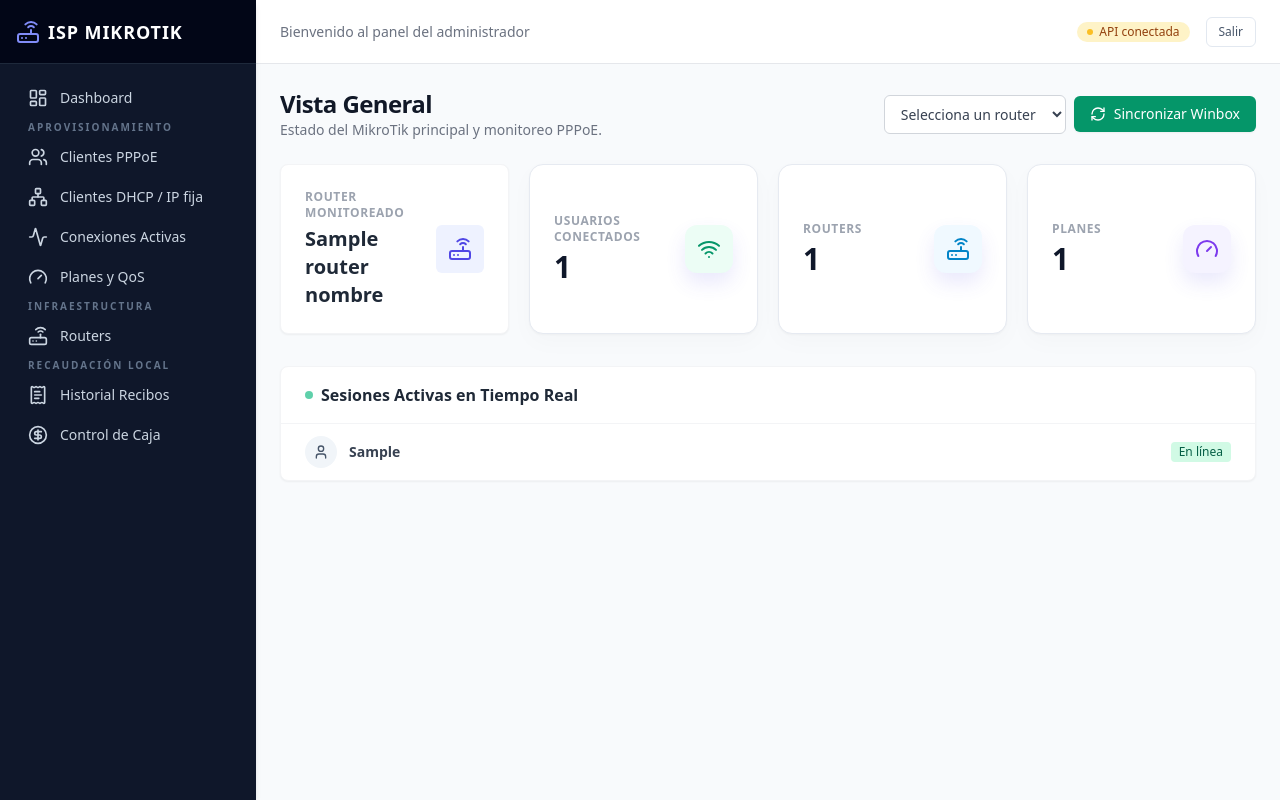
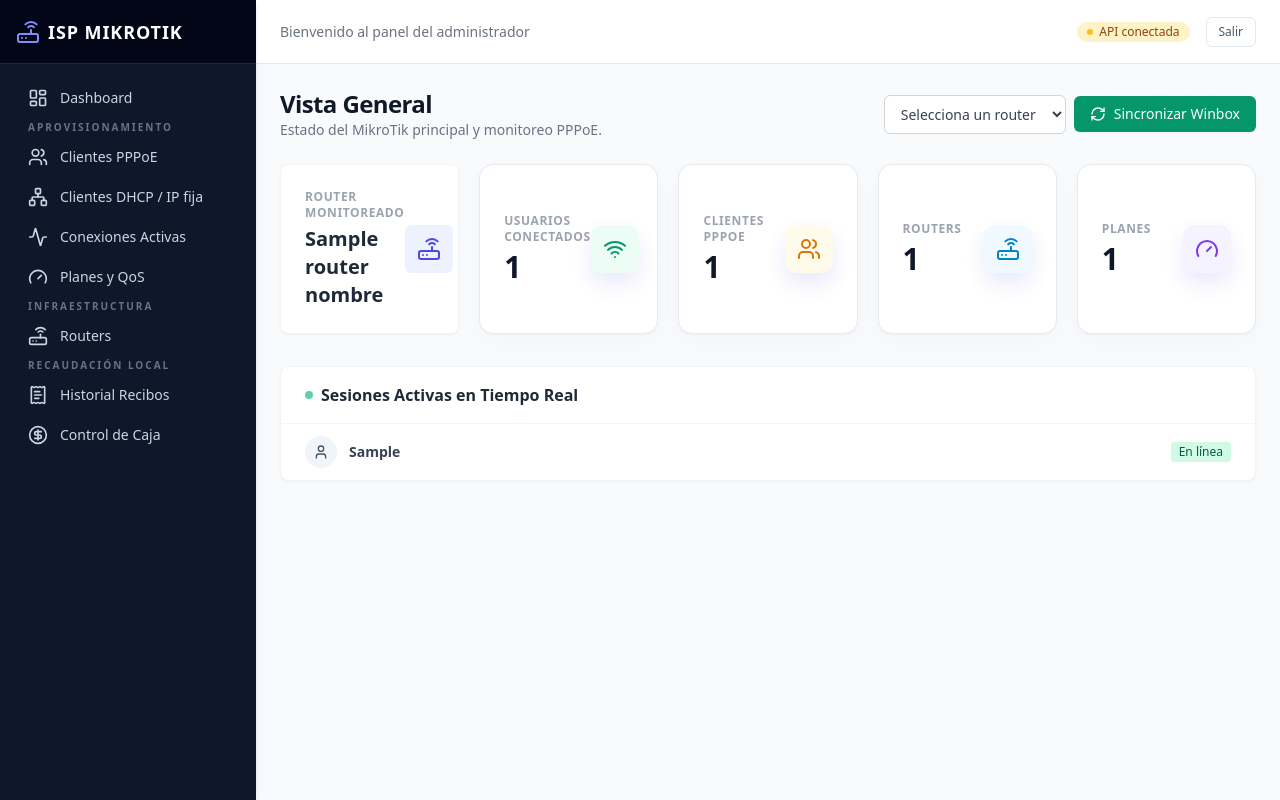
Before and after one commit to adrianlugo/mikrotik_web, a Django app: template mikrotik_web_app/templates/pppoe/index.html in a window 1280 px wide. Run offline with Django 5.2, Linux system fonts and the light colour scheme; the template is opened without the code that fills it: most values are stand-ins (such as "Sample title", 1, 10 or a date in 2020); parts of the project's set-up code (start-up, migrations or seed data) failed here and were passed over.

Commit message:
Preparación para producción en la web: mikrotik_web_app/templates/pppoe/index.html

```diff
--- a/mikrotik_web_app/templates/pppoe/index.html
+++ b/mikrotik_web_app/templates/pppoe/index.html
@@ -36,11 +36,11 @@
 {% endif %}
 
 <!-- Fila de Tarjetas -->
-<div class="grid grid-cols-1 sm:grid-cols-2 xl:grid-cols-4 gap-5 mb-8">
+<div class="grid grid-cols-1 sm:grid-cols-2 xl:grid-cols-5 gap-5 mb-8">
     <div class="bg-white p-6 rounded-lg shadow-sm border border-gray-100 flex items-center justify-between">
         <div>
             <p class="text-xs font-semibold text-gray-400 uppercase tracking-wider">Router Monitoreado</p>
-            <p class="text-xl font-bold text-gray-800 mt-1">{{ router_nombre|default:"Ninguno" }}</p>
+            <p class="text-xl font-bold text-gray-800 mt-1">{% if activos_no_disponibles %}No disponible{% elif router_nombre %}{{ router_nombre }}{% else %}Sin datos del router{% endif %}</p>
         </div>
         <div class="p-3 bg-indigo-50 text-indigo-600 rounded-md">
             <i data-lucide="router"></i>
@@ -50,9 +50,14 @@
     <div class="card p-6 flex items-center justify-between">
         <div>
             <p class="text-xs font-semibold text-gray-400 uppercase tracking-wider">Usuarios Conectados</p>
-            <p class="text-3xl font-extrabold text-slate-900 mt-1">{{ total_conectados }}</p>
+            <p class="text-3xl font-extrabold text-slate-900 mt-1">{% if total_conectados is None %}—{% else %}{{ total_conectados }}{% endif %}</p>
+            {% if total_conectados is None %}<p class="text-xs text-red-600">No se pudo consultar</p>{% endif %}
         </div>
         <div class="metric-icon p-3 bg-emerald-50 text-emerald-600 rounded-xl"><i data-lucide="wifi"></i></div>
+    </div>
+    <div class="card p-6 flex items-center justify-between">
+        <div><p class="text-xs font-semibold text-gray-400 uppercase tracking-wider">Clientes PPPoE</p><p class="text-3xl font-extrabold text-slate-900 mt-1">{{ total_clientes }}</p></div>
+        <div class="metric-icon p-3 bg-amber-50 text-amber-600 rounded-xl"><i data-lucide="users"></i></div>
     </div>
     <div class="card p-6 flex items-center justify-between">
         <div><p class="text-xs font-semibold text-gray-400 uppercase tracking-wider">Routers</p><p class="text-3xl font-extrabold text-slate-900 mt-1">{{ total_router_count }}</p></div>
@@ -66,7 +71,19 @@
 
 <div class="w-full">
 
-    <!-- Tabla / Lista de Conexiones Activas -->
+    {% if activos_errores %}
+<div class="mb-6 p-4 rounded-md bg-amber-50 border border-amber-200 text-sm text-amber-800">
+    <p class="font-semibold">Algunos routers no se pudieron consultar:</p>
+    <ul class="mt-1 list-disc pl-5">
+        {% for error in activos_errores %}
+        <li>{{ error.router|default:"Router" }}: {{ error.mensaje|default:error }}</li>
+        {% endfor %}
+    </ul>
+    <p class="mt-1">El número de conectados puede estar incompleto.</p>
+</div>
+{% endif %}
+
+<!-- Tabla / Lista de Conexiones Activas -->
     <div class="bg-white rounded-lg shadow-sm border border-gray-100 overflow-hidden w-full">
         <div class="px-6 py-4 border-b border-gray-100 flex items-center justify-between">
             <h3 class="font-bold text-gray-800 flex items-center gap-2">
@@ -90,7 +107,7 @@
             {% empty %}
             <div class="px-6 py-12 text-center text-sm text-gray-400">
                 <i data-lucide="users-minus" class="w-8 h-8 mx-auto mb-2 text-gray-300"></i>
-                No se detectaron usuarios navegando activamente en este momento.
+                {% if activos_no_disponibles %}No se pudieron consultar las sesiones activas: la API no respondió o el router no está disponible.{% else %}No se detectaron usuarios navegando activamente en este momento.{% endif %}
             </div>
             {% endfor %}
         </div>
```
